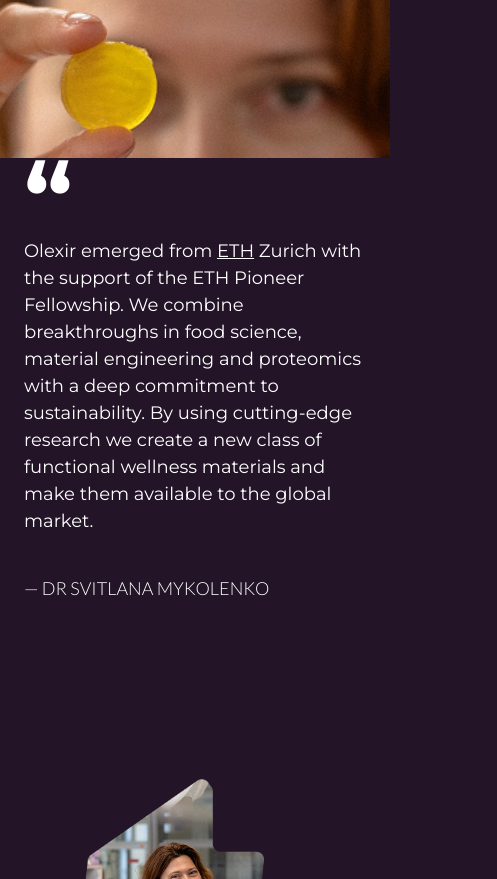
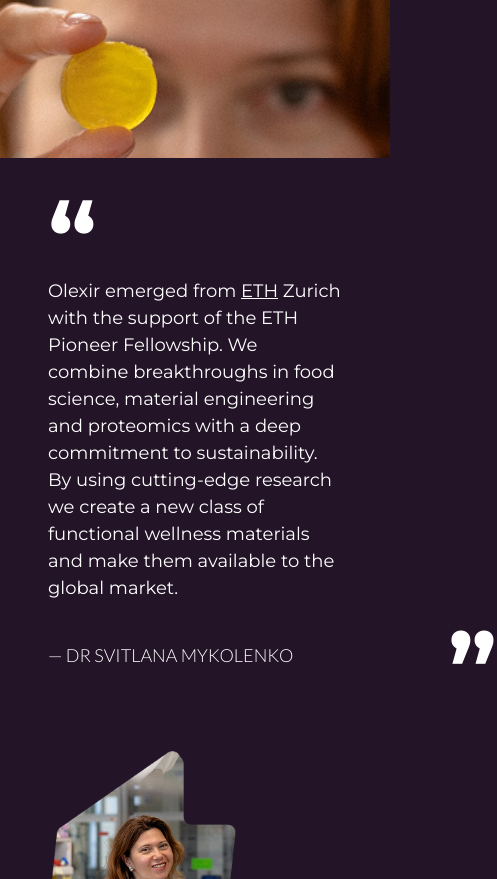
Before and after one commit to MrDrProfessorPatrick/olexir, a Next.js app: page / in a window 390 px wide. Shown: the part 2545-3424 px from the top of the page, 497 px wide, since content can reach past the window. Built offline with nearby package versions, Linux system fonts and the light colour scheme.

Commit message:
lapka changed to visible for mobile

```diff
--- a/src/components/HomePageContent.js
+++ b/src/components/HomePageContent.js
@@ -37,9 +37,9 @@
                 />
             </div>
             {/* Додаємо flex-col для мобільних, flex-row для десктопа та адаптивний gap */}
-            <div className="flex flex-col lg:flex-row px-6 lg:px-18 items-center justify-center gap-[137px]">
+            <div className="flex flex-col md:flex-row px-12 lg:px-18 items-left justify-center gap-[0px] sm:gap-[60px] lg:gap-[137px]">
                 <div className="flex-1 max-w-[800px]">
-                    <div className="flex items-start pt-10 lg:pt-36 pb-10 2xl:absolute 2xl:left-40 2xl:pt-28">
+                    <div className="flex items-start pt-20 lg:pt-36 pb-10 2xl:absolute 2xl:left-[6%] 2xl:pt-28">
                         <span
                             className={`text-[98px] lg:text-[142px] leading-[0] font-semibold text-white ${montserrat.className}`}
                         >
@@ -48,7 +48,7 @@
                     </div>
 
                     <p
-                        className={`text-[18px] md:text-[24px] text-white ${montserrat.className} 2xl:pt-40`}
+                        className={`text-[18px] lg:text-[24px] text-white ${montserrat.className} 2xl:pt-40`}
                     >
                         Olexir emerged from{' '}
                         <Link
@@ -73,7 +73,7 @@
                     </p>
 
                     {/* Права лапка */}
-                    <div className="hidden lg:flex justify-end pt-14 pb-10">
+                    <div className="lg:flex justify-end pl-100 lg:pt-14 lg:pb-10">
                         <span
                             className={`text-[98px] lg:text-[142px] leading-[0] font-semibold text-white ${montserrat.className}`}
                         >
@@ -83,7 +83,7 @@
                 </div>
 
                 {/* Контейнер для фото (flex-shrink-0 запобігає стисканню картинки) */}
-                <div className="relative shrink-0 w-[222px] h-[254px] lg:w-[342px] lg:h-[374px] mt-10 lg:mt-26">
+                <div className="relative justify-left shrink-0 w-[235px] h-[257px] lg:w-[357px] lg:h-[394px] xl:w-[404px] xl:h-[442px] mt-10 lg:mt-26">
                     <Image
                         src="/svitlanaHomePage.png"
                         alt="svitlana scientist"
```
